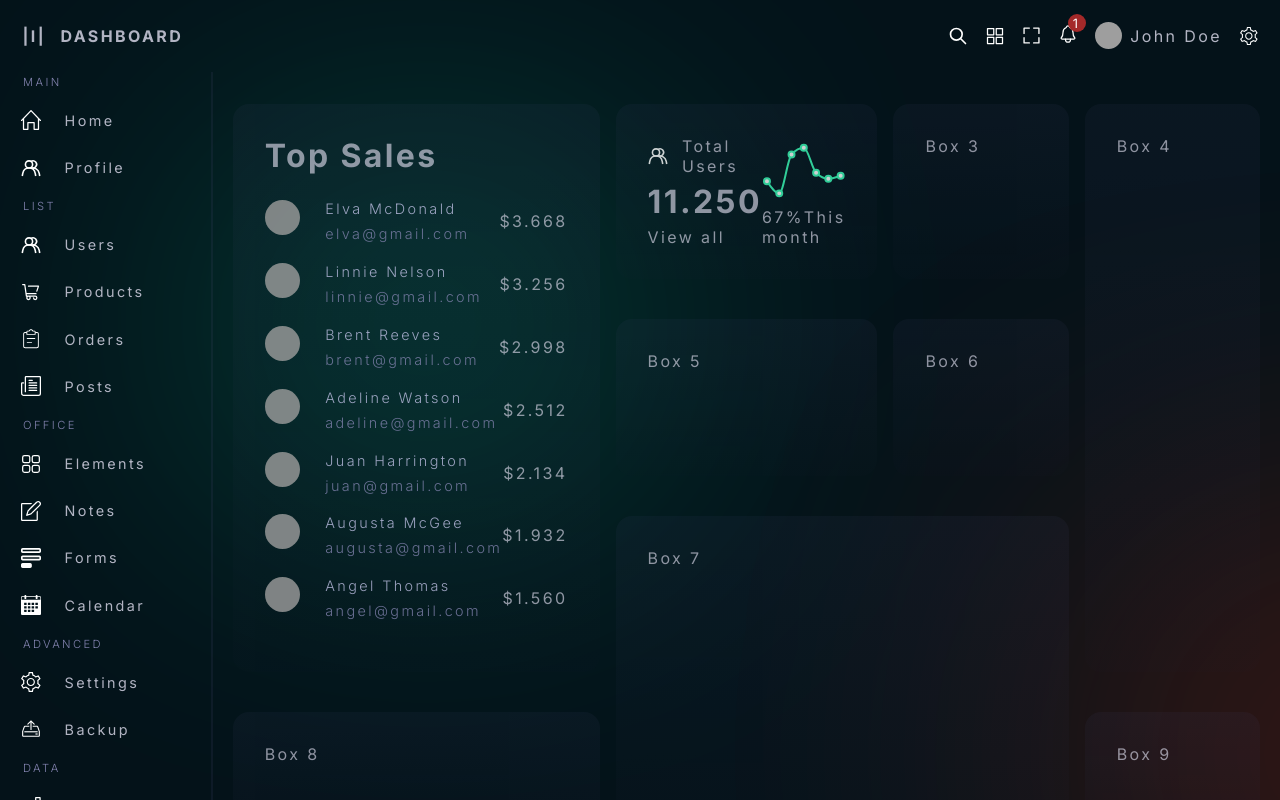
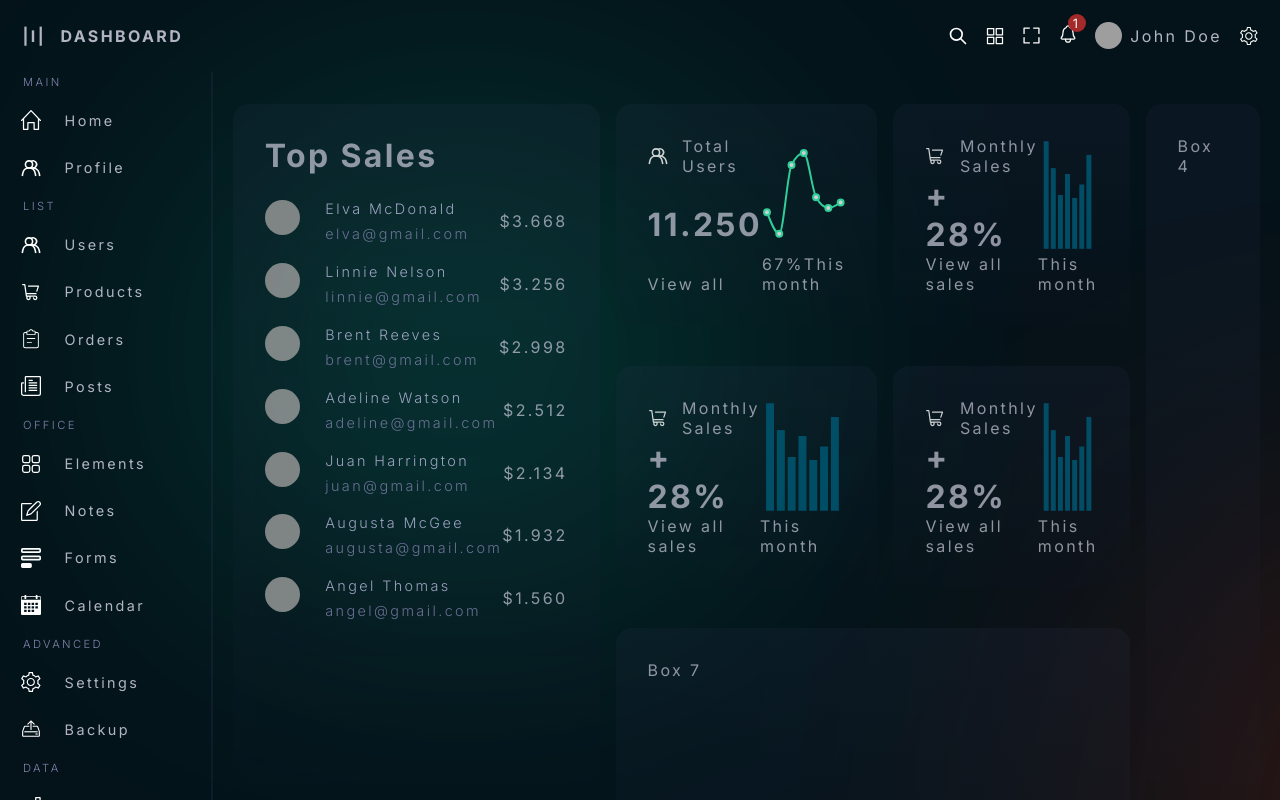
Before and after one commit to Hvitrevs/Sales-dashboard, a React (Vite) app in the folder react-admin-ui/: page / in a window 1280 px wide. Shown: the top 800 px of the page. Built offline with nearby package versions, Linux system fonts and the light colour scheme; grey boxes are pictures that could not be loaded.

Commit message:
charts adding

```diff
--- /dev/null
+++ b/react-admin-ui/src/components/chartbox1/ChartBox1.tsx
@@ -0,0 +1,78 @@
+import { Link } from 'react-router-dom'
+import './chartBox1.scss'
+import { BarChart, Bar, ResponsiveContainer } from 'recharts';
+
+const data = [
+  {
+    name: 'Page A',
+    uv: 4000,
+    pv: 2400,
+    amt: 2400,
+  },
+  {
+    name: 'Page B',
+    uv: 3000,
+    pv: 1398,
+    amt: 2210,
+  },
+  {
+    name: 'Page C',
+    uv: 2000,
+    pv: 9800,
+    amt: 2290,
+  },
+  {
+    name: 'Page D',
+    uv: 2780,
+    pv: 3908,
+    amt: 2000,
+  },
+  {
+    name: 'Page E',
+    uv: 1890,
+    pv: 4800,
+    amt: 2181,
+  },
+  {
+    name: 'Page F',
+    uv: 2390,
+    pv: 3800,
+    amt: 2500,
+  },
+  {
+    name: 'Page G',
+    uv: 3490,
+    pv: 4300,
+    amt: 2100,
+  },
+];
+const ChartBox = () => {
+  return (
+    <div className='chartBox'>
+        <div className='boxInfo'>
+            <div className='title'>
+                <img src='/product.svg' alt='' />
+                <span>Monthly Sales</span>
+            </div>
+            <h1>+ 28%</h1>
+            <Link to='/products'> View all sales</Link>
+        </div>
+        <div className='chartInfo'>
+            <div className='chart'>
+            <ResponsiveContainer width="100%" height="100%">
+              <BarChart width={150} height={40} data={data}>
+                <Bar dataKey="uv" fill="#005c79" />
+              </BarChart>
+            </ResponsiveContainer>
+
+            </div>
+            <div className='texts'>
+                <span className='percentage'></span>
+                <span className='duration'>This month</span>
+            </div>
+        </div>
+    </div>
+  )
+}
+
+export default ChartBox
--- /dev/null
+++ b/react-admin-ui/src/components/chartbox1/chartBox1.scss
@@ -0,0 +1,35 @@
+
+.chartBox {
+    display: flex;
+    height: 100%;
+
+    .boxInfo{
+        flex: 2;
+        display: flex;
+        flex-direction: column;
+        justify-content: space-between;
+
+        .title{
+            display: flex;
+            align-items: center;
+            gap: 0.9rem;
+        }
+    }
+
+    .chartInfo{
+        flex: 2;
+        display: flex;
+        flex-direction: column;
+        justify-content: space-between;
+
+
+        .chart{
+            height: 100%;
+            width: 100%;
+
+        }
+    }
+
+
+
+}
--- /dev/null
+++ b/react-admin-ui/src/components/chartbox2/ChartBox1.tsx
@@ -0,0 +1,78 @@
+import { Link } from 'react-router-dom'
+import './chartBox1.scss'
+import { BarChart, Bar, ResponsiveContainer } from 'recharts';
+
+const data = [
+  {
+    name: 'Page A',
+    uv: 4000,
+    pv: 2400,
+    amt: 2400,
+  },
+  {
+    name: 'Page B',
+    uv: 3000,
+    pv: 1398,
+    amt: 2210,
+  },
+  {
+    name: 'Page C',
+    uv: 2000,
+    pv: 9800,
+    amt: 2290,
+  },
+  {
+    name: 'Page D',
+    uv: 2780,
+    pv: 3908,
+    amt: 2000,
+  },
+  {
+    name: 'Page E',
+    uv: 1890,
+    pv: 4800,
+    amt: 2181,
+  },
+  {
+    name: 'Page F',
+    uv: 2390,
+    pv: 3800,
+    amt: 2500,
+  },
+  {
+    name: 'Page G',
+    uv: 3490,
+    pv: 4300,
+    amt: 2100,
+  },
+];
+const ChartBox = () => {
+  return (
+    <div className='chartBox'>
+        <div className='boxInfo'>
+            <div className='title'>
+                <img src='/product.svg' alt='' />
+                <span>Monthly Sales</span>
+            </div>
+            <h1>+ 28%</h1>
+            <Link to='/products'> View all sales</Link>
+        </div>
+        <div className='chartInfo'>
+            <div className='chart'>
+            <ResponsiveContainer width="100%" height="100%">
+              <BarChart width={150} height={40} data={data}>
+                <Bar dataKey="uv" fill="#005c79" />
+              </BarChart>
+            </ResponsiveContainer>
+
+            </div>
+            <div className='texts'>
+                <span className='percentage'></span>
+                <span className='duration'>This month</span>
+            </div>
+        </div>
+    </div>
+  )
+}
+
+export default ChartBox
--- /dev/null
+++ b/react-admin-ui/src/components/chartbox2/chartBox1.scss
@@ -0,0 +1,35 @@
+
+.chartBox {
+    display: flex;
+    height: 100%;
+
+    .boxInfo{
+        flex: 2;
+        display: flex;
+        flex-direction: column;
+        justify-content: space-between;
+
+        .title{
+            display: flex;
+            align-items: center;
+            gap: 0.9rem;
+        }
+    }
+
+    .chartInfo{
+        flex: 2;
+        display: flex;
+        flex-direction: column;
+        justify-content: space-between;
+
+
+        .chart{
+            height: 100%;
+            width: 100%;
+
+        }
+    }
+
+
+
+}
--- /dev/null
+++ b/react-admin-ui/src/components/chartbox3/ChartBox1.tsx
@@ -0,0 +1,78 @@
+import { Link } from 'react-router-dom'
+import './chartBox1.scss'
+import { BarChart, Bar, ResponsiveContainer } from 'recharts';
+
+const data = [
+  {
+    name: 'Page A',
+    uv: 4000,
+    pv: 2400,
+    amt: 2400,
+  },
+  {
+    name: 'Page B',
+    uv: 3000,
+    pv: 1398,
+    amt: 2210,
+  },
+  {
+    name: 'Page C',
+    uv: 2000,
+    pv: 9800,
+    amt: 2290,
+  },
+  {
+    name: 'Page D',
+    uv: 2780,
+    pv: 3908,
+    amt: 2000,
+  },
+  {
+    name: 'Page E',
+    uv: 1890,
+    pv: 4800,
+    amt: 2181,
+  },
+  {
+    name: 'Page F',
+    uv: 2390,
+    pv: 3800,
+    amt: 2500,
+  },
+  {
+    name: 'Page G',
+    uv: 3490,
+    pv: 4300,
+    amt: 2100,
+  },
+];
+const ChartBox = () => {
+  return (
+    <div className='chartBox'>
+        <div className='boxInfo'>
+            <div className='title'>
+                <img src='/product.svg' alt='' />
+                <span>Monthly Sales</span>
+            </div>
+            <h1>+ 28%</h1>
+            <Link to='/products'> View all sales</Link>
+        </div>
+        <div className='chartInfo'>
+            <div className='chart'>
+            <ResponsiveContainer width="100%" height="100%">
+              <BarChart width={150} height={40} data={data}>
+                <Bar dataKey="uv" fill="#005c79" />
+              </BarChart>
+            </ResponsiveContainer>
+
+            </div>
+            <div className='texts'>
+                <span className='percentage'></span>
+                <span className='duration'>This month</span>
+            </div>
+        </div>
+    </div>
+  )
+}
+
+export default ChartBox
--- /dev/null
+++ b/react-admin-ui/src/components/chartbox3/chartBox1.scss
@@ -0,0 +1,35 @@
+
+.chartBox {
+    display: flex;
+    height: 100%;
+
+    .boxInfo{
+        flex: 2;
+        display: flex;
+        flex-direction: column;
+        justify-content: space-between;
+
+        .title{
+            display: flex;
+            align-items: center;
+            gap: 0.9rem;
+        }
+    }
+
+    .chartInfo{
+        flex: 2;
+        display: flex;
+        flex-direction: column;
+        justify-content: space-between;
+
+
+        .chart{
+            height: 100%;
+            width: 100%;
+
+        }
+    }
+
+
+
+}
--- a/react-admin-ui/src/pages/home/Home.tsx
+++ b/react-admin-ui/src/pages/home/Home.tsx
@@ -1,4 +1,5 @@
 import ChartBox from "../../components/chartbox/ChartBox"
+import ChartBox1 from "../../components/chartbox1/ChartBox1"
 import TopBox from "../../components/topBox/TopBox"
 import "./home.scss"
 
@@ -12,10 +13,17 @@ const Home = () => {
       <div className="box box2">
       <ChartBox />
       </div>
-      <div className="box box3"> Box 3</div>
+      <div className="box box3">
+      <ChartBox1 />
+      </div>
       <div className="box box4"> Box 4</div>
-      <div className="box box5"> Box 5</div>
-      <div className="box box6"> Box 6</div>
+
+      <div className="box box5">
+      <ChartBox1 />
+      </div>
+      <div className="box box6">
+      <ChartBox1 />
+      </div>
       <div className="box box7"> Box 7</div>
       <div className="box box8"> Box 8</div>
       <div className="box box9"> Box 9</div>
```
